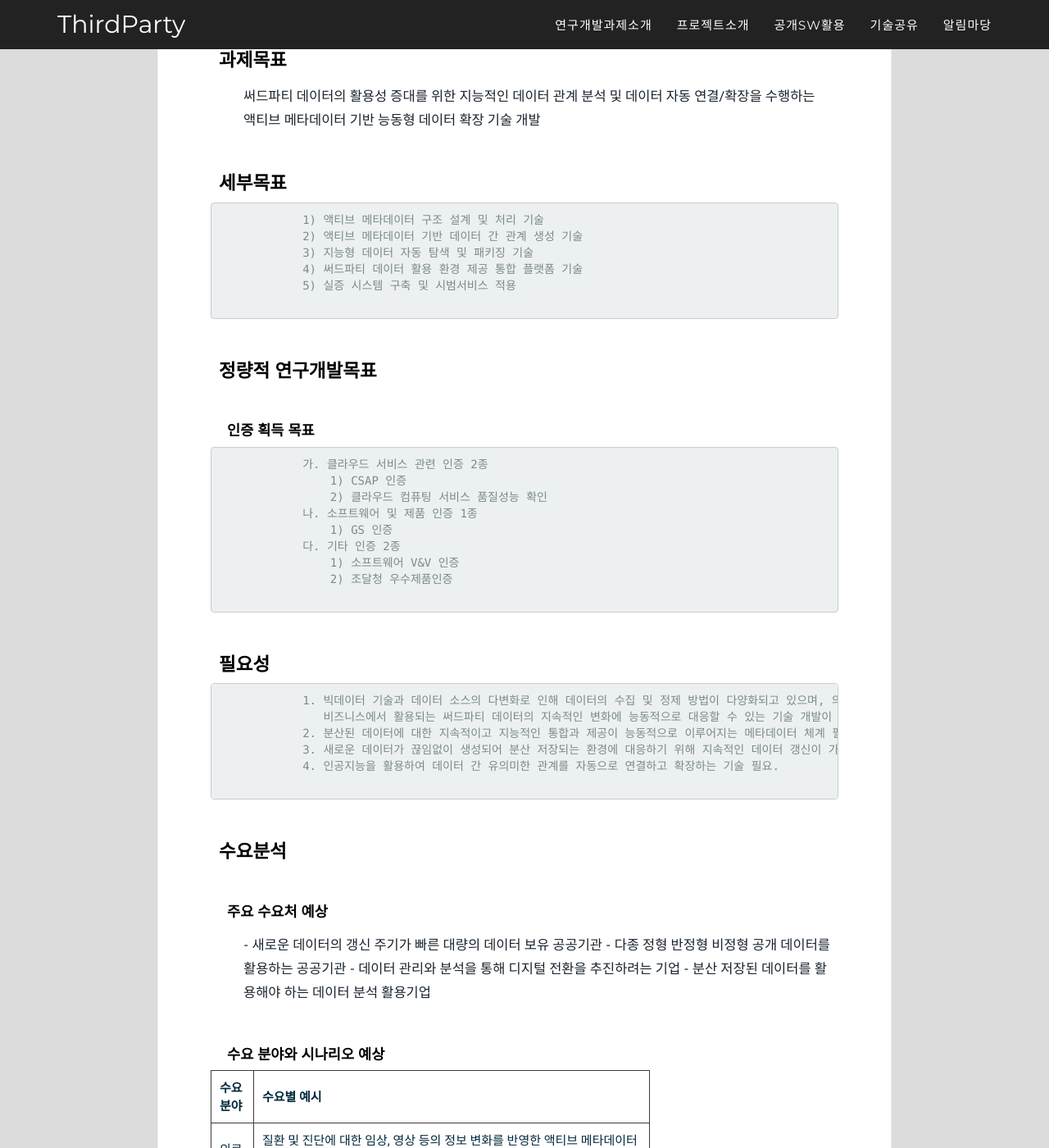
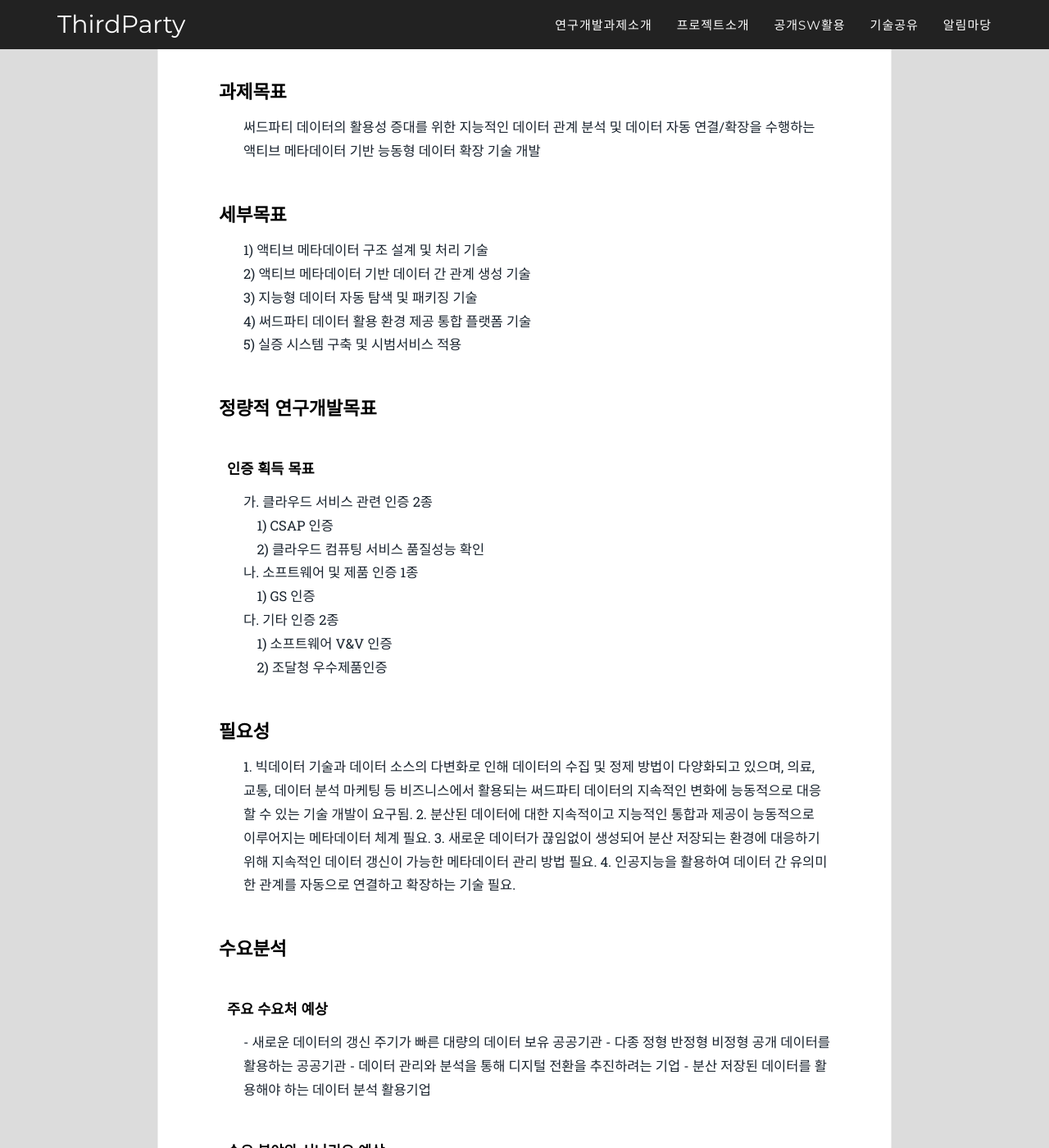
Before and after one commit to ThirdActiveDataExTech/ThirdActiveDataExTech.github.io, a Jekyll site: the page built from 2016_pages/business-intro.html, in a window 1280 px wide and 1400 px high, scrolled down 845 px. Shown: the whole window at 82% size. Built offline with Jekyll 4.4.1, drawn with Linux system fonts in a browser that asks for light colours; some web fonts are replaced.

Commit message:
[연구개발과제소개 탭 수정]
- 스타일 수정

```diff
--- a/2016_pages/business-intro.html
+++ b/2016_pages/business-intro.html
@@ -8,7 +8,7 @@ title: 연구개발과제소개
     <div class="event black-frame">
         <h1 class="title">{{ page.title }}</h1>
         <h2>과제명</h2>
-        <p style="font-size: 1.2em; text-align: center; font-weight: bold;">
+        <p style="font-size: 1.3em; text-align: center; font-weight: bold;">
             "써드파티 데이터의 활용성 증대를 위한 액티브 메타데이터 기반 능동형 데이터 확장 기술 개발"
         </p>
 
@@ -30,35 +30,35 @@ title: 연구개발과제소개
             액티브 메타데이터 기반 능동형 데이터 확장 기술 개발</p>
 
         <h2>세부목표</h2>
-        <pre>
-            1) 액티브 메타데이터 구조 설계 및 처리 기술
-            2) 액티브 메타데이터 기반 데이터 간 관계 생성 기술
-            3) 지능형 데이터 자동 탐색 및 패키징 기술
-            4) 써드파티 데이터 활용 환경 제공 통합 플랫폼 기술
-            5) 실증 시스템 구축 및 시범서비스 적용
-        </pre>
+        <p>
+            1) 액티브 메타데이터 구조 설계 및 처리 기술<br>
+            2) 액티브 메타데이터 기반 데이터 간 관계 생성 기술<br>
+            3) 지능형 데이터 자동 탐색 및 패키징 기술<br>
+            4) 써드파티 데이터 활용 환경 제공 통합 플랫폼 기술<br>
+            5) 실증 시스템 구축 및 시범서비스 적용<br>
+        </p>
 
         <h2>정량적 연구개발목표</h2>
         <h3>인증 획득 목표</h3>
-        <pre>
-            가. 클라우드 서비스 관련 인증 2종
-                1) CSAP 인증
-                2) 클라우드 컴퓨팅 서비스 품질성능 확인
-            나. 소프트웨어 및 제품 인증 1종
-                1) GS 인증
-            다. 기타 인증 2종
-                1) 소프트웨어 V&V 인증
-                2) 조달청 우수제품인증
-        </pre>
+        <p>
+            가. 클라우드 서비스 관련 인증 2종<br>
+            &nbsp;&nbsp;&nbsp;&nbsp;1) CSAP 인증<br>
+            &nbsp;&nbsp;&nbsp;&nbsp;2) 클라우드 컴퓨팅 서비스 품질성능 확인<br>
+            나. 소프트웨어 및 제품 인증 1종<br>
+            &nbsp;&nbsp;&nbsp;&nbsp;1) GS 인증<br>
+            다. 기타 인증 2종<br>
+            &nbsp;&nbsp;&nbsp;&nbsp;1) 소프트웨어 V&V 인증<br>
+            &nbsp;&nbsp;&nbsp;&nbsp;2) 조달청 우수제품인증<br>
+        </p>
 
         <h2>필요성</h2>
-        <pre>
+        <p>
             1. 빅데이터 기술과 데이터 소스의 다변화로 인해 데이터의 수집 및 정제 방법이 다양화되고 있으며, 의료, 교통, 데이터 분석 마케팅 등
-               비즈니스에서 활용되는 써드파티 데이터의 지속적인 변화에 능동적으로 대응할 수 있는 기술 개발이 요구됨.
+            비즈니스에서 활용되는 써드파티 데이터의 지속적인 변화에 능동적으로 대응할 수 있는 기술 개발이 요구됨.
             2. 분산된 데이터에 대한 지속적이고 지능적인 통합과 제공이 능동적으로 이루어지는 메타데이터 체계 필요.
             3. 새로운 데이터가 끊임없이 생성되어 분산 저장되는 환경에 대응하기 위해 지속적인 데이터 갱신이 가능한 메타데이터 관리 방법 필요.
             4. 인공지능을 활용하여 데이터 간 유의미한 관계를 자동으로 연결하고 확장하는 기술 필요.
-        </pre>
+        </p>
 
         <h2>수요분석</h2>
         <h3>주요 수요처 예상</h3>
```
